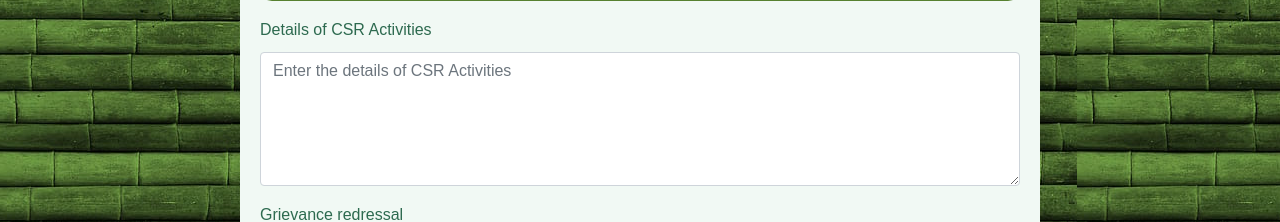
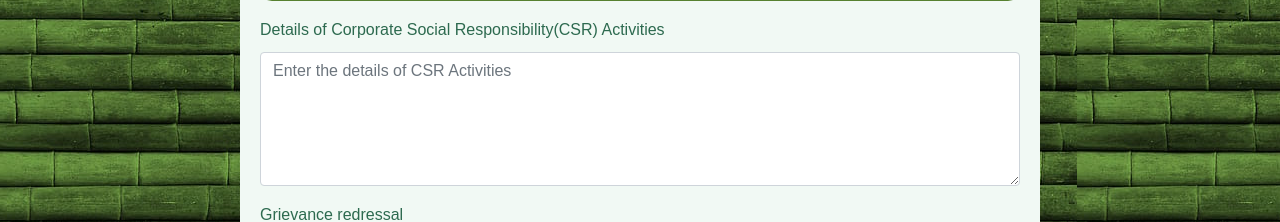
Before and after one commit to PriyaKumari03/iiic-, a PHP site: page /sec_A/sec_A.php in a window 1280 px wide. Shown: the part 3564-3786 px from the top of the page. Run offline with PHP 8.4, Linux system fonts and the light colour scheme.

Commit message:
correction in email validation and   word expansion
correction in email validation and
 word expansion

```diff
--- a/sec_A/sec_A.php
+++ b/sec_A/sec_A.php
@@ -31,7 +31,6 @@
         <div class="form-group">
           <label for="cin">Corporate Identity Number (CIN)</label>
           <input type="text" id="cin" name="cin" class="form-control" placeholder="Enter CIN of Listed Entity" required>
-
         </div>
 
         <div class="form-group">
@@ -66,6 +65,22 @@
         <div class="form-group">
           <label for="email">Email</label>
           <input type="text" id="email" name="email" class="form-control" placeholder="Enter your email" required>
+          <p id="validationMessage"></p>
+      <script>
+          const emailInput = document.getElementById("email");
+          const validationMessage = document.getElementById("validationMessage");
+          emailInput.addEventListener("input", function() {
+          const email = emailInput.value;
+          const gmailRegex = /@gmail\.com$/;
+          if (gmailRegex.test(email)) {
+              validationMessage.textContent = "Valid email!";
+              validationMessage.style.color = "green";
+          } else {
+              validationMessage.textContent = "Invalid email ID";
+              validationMessage.style.color = "red";
+          }
+          });
+      </script>
         </div>
 
         <div class="form-group">
@@ -120,6 +135,22 @@
             <input type="text" id="poc-phone" name="poc_phone" required pattern="[0-9]+" placeholder="Enter the contact number">
             <label for="email">Email Address</label>
             <input type="text" id="poc-email" name="poc_email" class="form-control" placeholder="Enter email address" required>
+            <p id="validationMessage"></p>
+            <script>
+                const emailInput = document.getElementById("email");
+                const validationMessage = document.getElementById("validationMessage");
+                emailInput.addEventListener("input", function() {
+                const email = emailInput.value;
+                const gmailRegex = /@gmail\.com$/;
+                if (gmailRegex.test(email)) {
+                    validationMessage.textContent = "Valid email!";
+                    validationMessage.style.color = "green";
+                } else {
+                    validationMessage.textContent = "Invalid email ID";
+                    validationMessage.style.color = "red";
+                }
+                });
+            </script>
           </p>
         </div>
         <!-- Deatils of POC ends-->
@@ -189,7 +220,7 @@
         </div>
         <!-- Deatils of corporate structure ends-->
         <div class="form-group">
-          <label for="csr">Details of CSR Activities </label>
+          <label for="csr">Details of Corporate Social Responsibility(CSR) Activities </label>
           <textarea id="csr" name="csr" rows="5" cols="50" class="form-control" placeholder="Enter the details of CSR Activities" required></textarea>
         </div>
 
--- a/sec_B/sec_B.php
+++ b/sec_B/sec_B.php
@@ -30,7 +30,7 @@
             <h1>Section B form</h1>
             <div class="mb-3">
                 <div class="policy">
-                    <label for="policyQuestion" class="form-label">Whether your entity’s policy/policies cover each principle & core elements of NGRBCs:</label>
+                    <label for="policyQuestion" class="form-label">Whether your entity’s policy/policies cover each principle & core elements of National Guidelines On Responsible Business Conduct(NGRBC):</label>
                 </div>
                 <select class="form-select" id="policyQuestion" name="policyQuestion" required>
                     <option value="">Select an option</option>
@@ -105,7 +105,7 @@
 
             <div class="mb-3">
                 <div class="policy">
-                    <label for="directorStatement" class="form-label">Statement by director responsible for the business responsibility report, highlighting ESG related challenges, targets & achievements:</label>
+                    <label for="directorStatement" class="form-label">Statement by director responsible for the business responsibility report, highlighting Environmental, Social, Governance(ESG) related challenges, targets & achievements:</label>
                 </div>
                 <textarea class="form-control" id="directorStatement" name="directorStatement" rows="4" required></textarea>
             </div>
```
